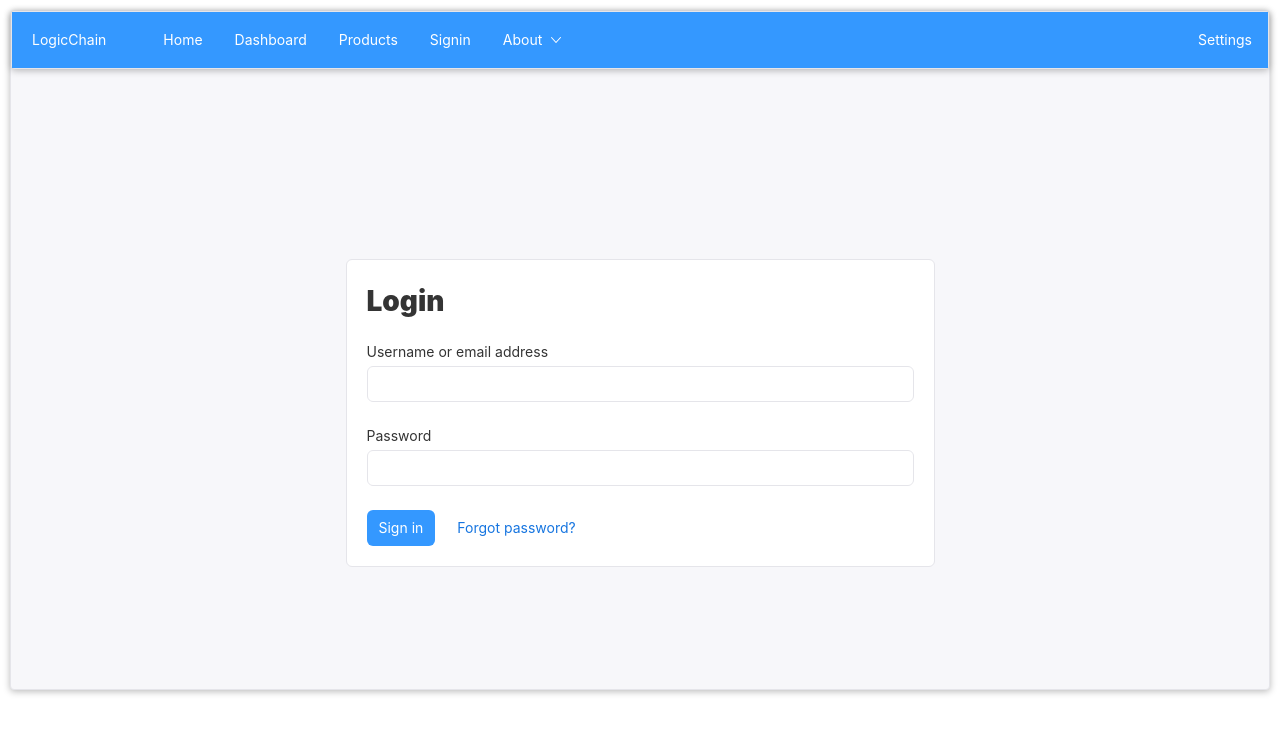
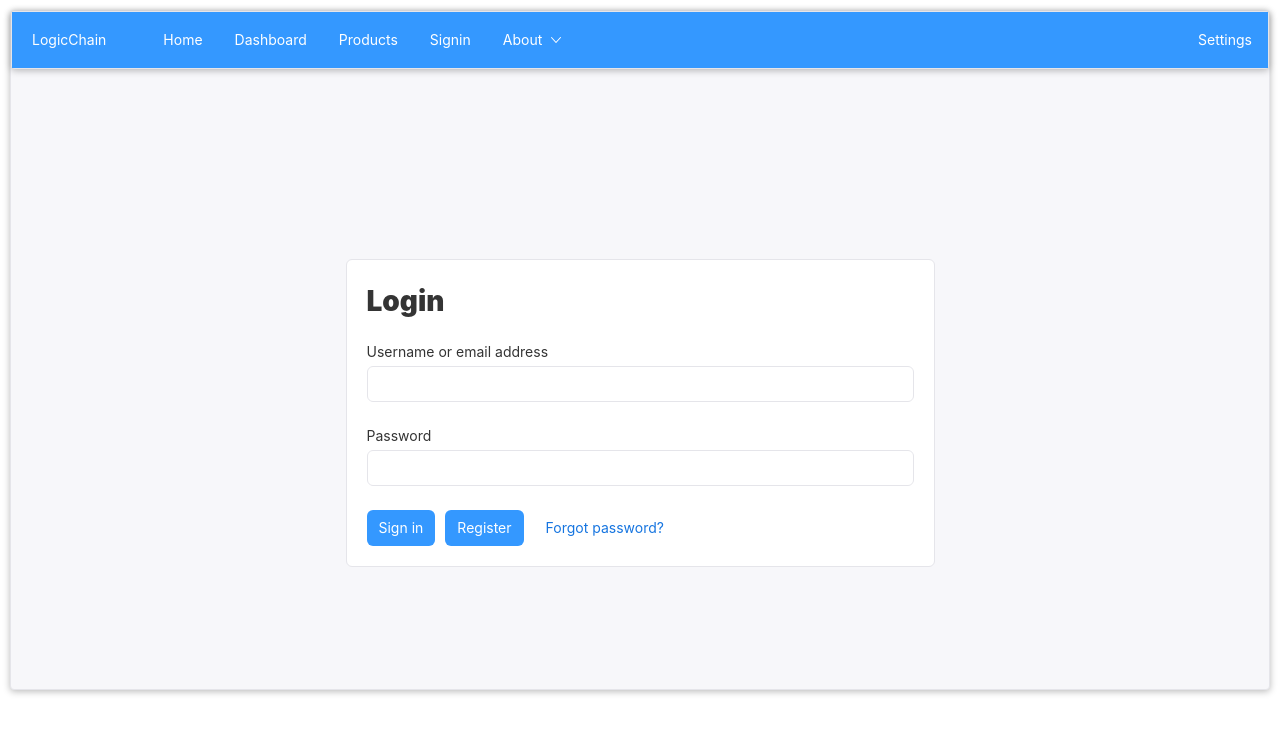
Before and after one commit to daniel13520cs/my-react-app, a React (Create React App) app: page /login in a window 1280 px wide. Shown: the top 734 px of the page. Built offline with nearby package versions, Linux system fonts and the light colour scheme; some icons are missing.

Commit message:
added register button in login page

```diff
--- a/src/Login.js
+++ b/src/Login.js
@@ -35,6 +35,7 @@ import {
                         <Form.Group>
                             <ButtonToolbar>
                             <Button appearance="primary">Sign in</Button>
+                            <Button appearance="primary">Register</Button>
                             <Button appearance="link">Forgot password?</Button>
                             </ButtonToolbar>
                         </Form.Group>
```
